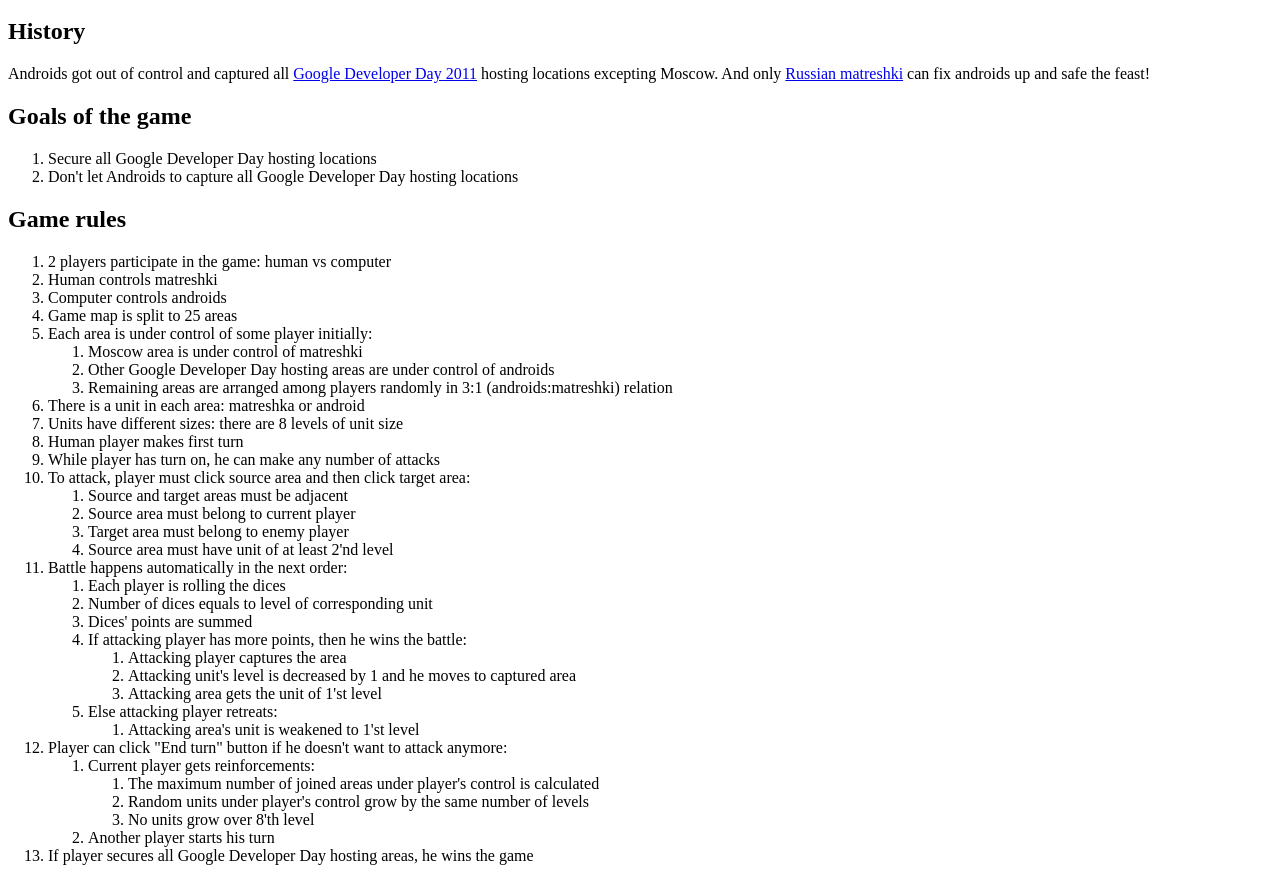
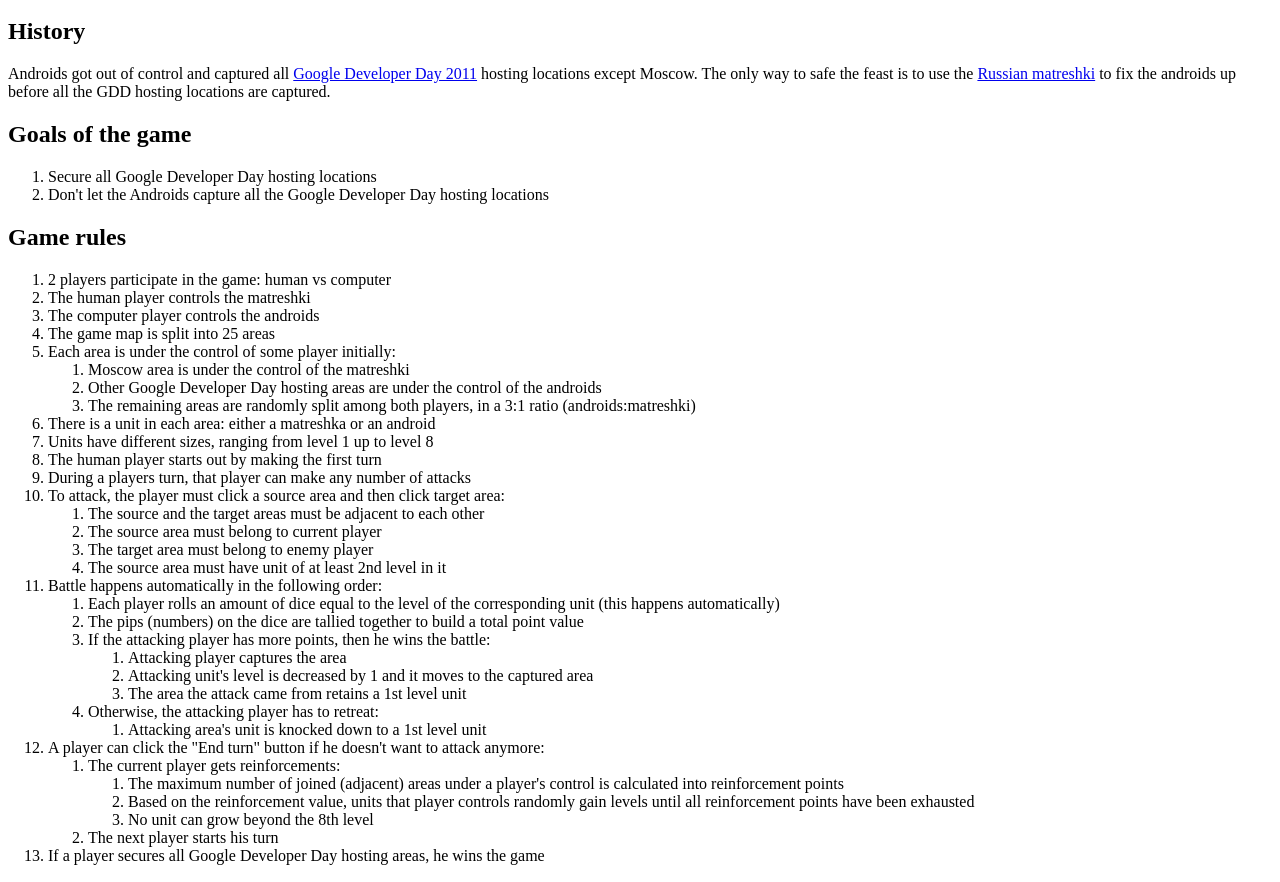
Before and after one commit to enepomnyaschih/matrioshki, a plain HTML site: page public/manual.html in a window 1280 px wide. Shown: the part 48-930 px from the top of the page. Drawn offline with Linux system fonts and the light colour scheme.

Commit message:
[KM-36] Improved english manual with Anthony's assistance.

```diff
--- a/public/manual.html
+++ b/public/manual.html
@@ -7,77 +7,75 @@
     <body>
         <h1>Matreshki vs Androids</h1>
         <h2>History</h2>
-        <p>Androids got out of control and captured all <a href="http://www.google.com/events/developerday/2011/">Google Developer Day 2011</a> hosting locations excepting Moscow. And only
-        <a href="http://en.wikipedia.org/wiki/Matryoshka_doll">Russian matreshki</a> can fix androids up and safe the feast!</p>
+        <p>Androids got out of control and captured all <a href="http://www.google.com/events/developerday/2011/">Google Developer Day 2011</a> hosting locations except Moscow. The only way to safe the feast is to use the <a href="http://en.wikipedia.org/wiki/Matryoshka_doll">Russian matreshki</a> to fix the androids up before all the GDD hosting locations are captured.</p>
         <h2>Goals of the game</h2>
         <ol>
             <li>Secure all Google Developer Day hosting locations</li>
-            <li>Don't let Androids to capture all Google Developer Day hosting locations</li>
+            <li>Don't let the Androids capture all the Google Developer Day hosting locations</li>
         </ol>
         <h2>Game rules</h2>
         <ol>
             <li>2 players participate in the game: human vs computer</li>
-            <li>Human controls matreshki</li>
-            <li>Computer controls androids</li>
-            <li>Game map is split to 25 areas</li>
-            <li>Each area is under control of some player initially:
+            <li>The human player controls the matreshki</li>
+            <li>The computer player controls the androids</li>
+            <li>The game map is split into 25 areas</li>
+            <li>Each area is under the control of some player initially:
                 <ol>
-                    <li>Moscow area is under control of matreshki</li>
-                    <li>Other Google Developer Day hosting areas are under control of androids</li>
-                    <li>Remaining areas are arranged among players randomly in 3:1 (androids:matreshki) relation</li>
+                    <li>Moscow area is under the control of the matreshki</li>
+                    <li>Other Google Developer Day hosting areas are under the control of the androids</li>
+                    <li>The remaining areas are randomly split among both players, in a 3:1 ratio (androids:matreshki)</li>
                 </ol>
             </li>
-            <li>There is a unit in each area: matreshka or android</li>
-            <li>Units have different sizes: there are 8 levels of unit size</li>
-            <li>Human player makes first turn</li>
-            <li>While player has turn on, he can make any number of attacks</li>
-            <li>To attack, player must click source area and then click target area:
+            <li>There is a unit in each area: either a matreshka or an android</li>
+            <li>Units have different sizes, ranging from level 1 up to level 8</li>
+            <li>The human player starts out by making the first turn</li>
+            <li>During a players turn, that player can make any number of attacks</li>
+            <li>To attack, the player must click a source area and then click target area:
                 <ol>
-                    <li>Source and target areas must be adjacent</li>
-                    <li>Source area must belong to current player</li>
-                    <li>Target area must belong to enemy player</li>
-                    <li>Source area must have unit of at least 2'nd level</li>
+                    <li>The source and the target areas must be adjacent to each other</li>
+                    <li>The source area must belong to current player</li>
+                    <li>The target area must belong to enemy player</li>
+                    <li>The source area must have unit of at least 2nd level in it</li>
                 </ol>
             </li>
-            <li>Battle happens automatically in the next order:
+            <li>Battle happens automatically in the following order:
                 <ol>
-                    <li>Each player is rolling the dices</li>
-                    <li>Number of dices equals to level of corresponding unit</li>
-                    <li>Dices' points are summed</li>
-                    <li>If attacking player has more points, then he wins the battle:
+                    <li>Each player rolls an amount of dice equal to the level of the corresponding unit (this happens automatically)</li>
+                    <li>The pips (numbers) on the dice are tallied together to build a total point value</li>
+                    <li>If the attacking player has more points, then he wins the battle:
                         <ol>
                             <li>Attacking player captures the area</li>
-                            <li>Attacking unit's level is decreased by 1 and he moves to captured area</li>
-                            <li>Attacking area gets the unit of 1'st level</li>
+                            <li>Attacking unit's level is decreased by 1 and it moves to the captured area</li>
+                            <li>The area the attack came from retains a 1st level unit</li>
                         </ol>
-                    <li>Else attacking player retreats:
+                    <li>Otherwise, the attacking player has to retreat:
                         <ol>
-                            <li>Attacking area's unit is weakened to 1'st level</li>
+                            <li>Attacking area's unit is knocked down to a 1st level unit</li>
                         </ol>
                     </li>
                 </ol>
             </li>
-            <li>Player can click "End turn" button if he doesn't want to attack anymore:
+            <li>A player can click the "End turn" button if he doesn't want to attack anymore:
                 <ol>
-                    <li>Current player gets reinforcements:
+                    <li>The current player gets reinforcements:
                         <ol>
-                            <li>The maximum number of joined areas under player's control is calculated</li>
-                            <li>Random units under player's control grow by the same number of levels</li>
-                            <li>No units grow over 8'th level</li>
+                            <li>The maximum number of joined (adjacent) areas under a player's control is calculated into reinforcement points</li>
+                            <li>Based on the reinforcement value, units that player controls randomly gain levels until all reinforcement points have been exhausted</li>
+                            <li>No unit can grow beyond the 8th level</li>
                         </ol>
                     </li>
-                    <li>Another player starts his turn</li>
+                    <li>The next player starts his turn</li>
                 </ol>
             </li>
-            <li>If player secures all Google Developer Day hosting areas, he wins the game</li>
+            <li>If a player secures all Google Developer Day hosting areas, he wins the game</li>
         </ol>
 
         <h2>How we developed this game</h2>
-        <p>The game is developed for participation in Google Open Call for Google Developer Day 2011 Challenge - Doodle the Dymaxion Map.<p>
+        <p>This game was developed for participation in Google Open Call for Google Developer Day 2011 Challenge - Doodle the Dymaxion Map.<p>
         <p>(to be continued...)</p>
 
         <h2>Implementation notes</h2>
-        <p>The application source source code consists of several JS-classes which manupulate page SVG-content. Source code is open for access on <a href="https://github.com/enepomnyaschih/matrioshki">https://github.com/enepomnyaschih/matrioshki</a>. The application is based on next frameworks:</p>
+        <p>The application source code consists of several JS-classes which manupulate page SVG-content. Source code is open for access on <a href="https://github.com/enepomnyaschih/matrioshki">https://github.com/enepomnyaschih/matrioshki</a>. The application is based on next frameworks:</p>
         <ol>
             <li><a href="http://jquery.com">jQuery</a> for simple DOM-manipulations</li>
             <li><a href="http://raphaeljs.com">Raphaël</a> for graphics primitives output</li>
@@ -93,6 +91,7 @@
             <li>Korovyanskiy Alexey - beta-tester, Omsk GTUG chief</li>
             <li>Moiseeva Irina - beta-tester</li>
             <li>Firsanov Konstantin - beta-tester</li>
+            <li>Anthony De Moss - localization assistant</li>
         </ol>
     </body>
 </html>
```
Also changed, not shown: public/manual-ru.html (+1 -0 lines).
